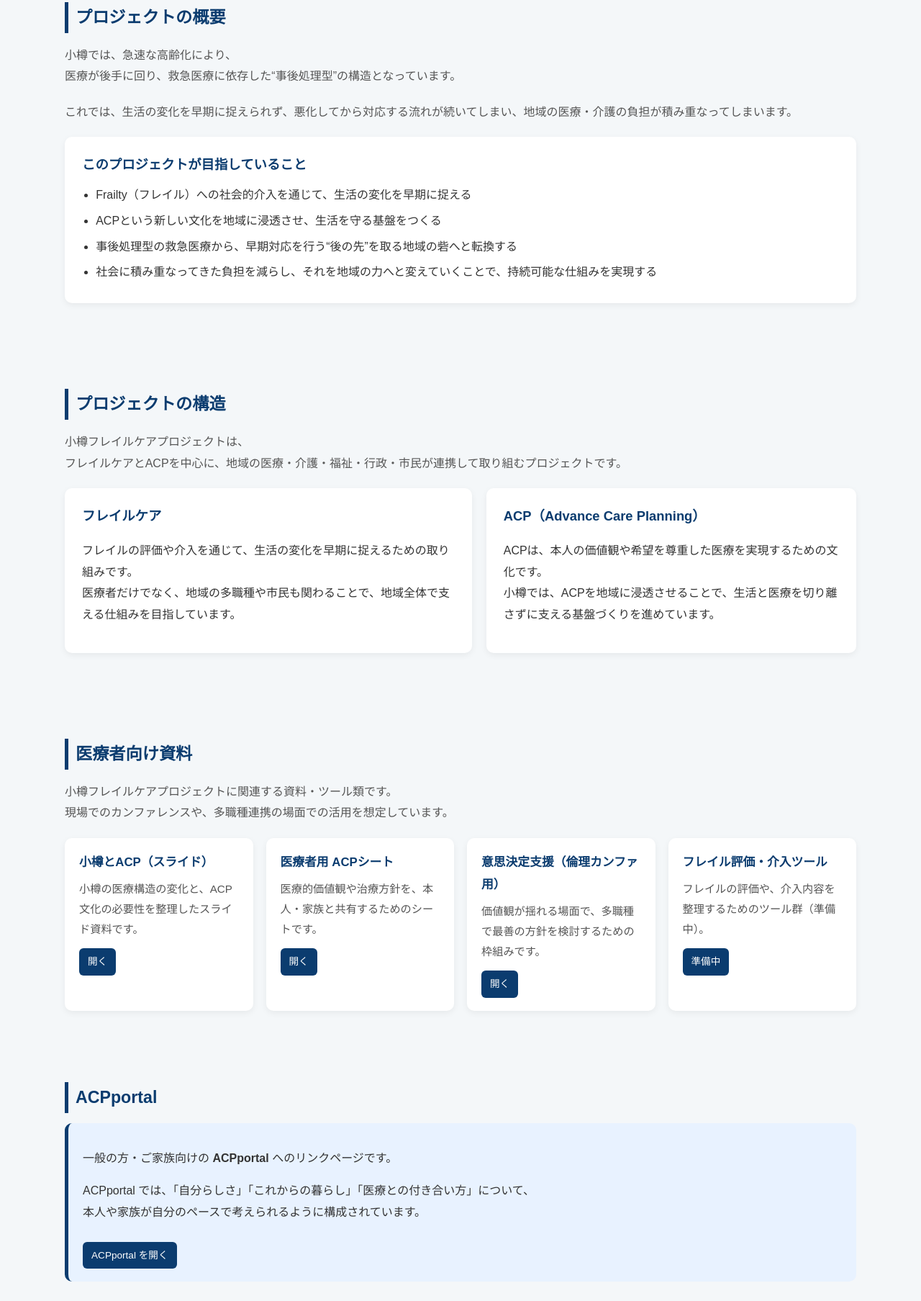
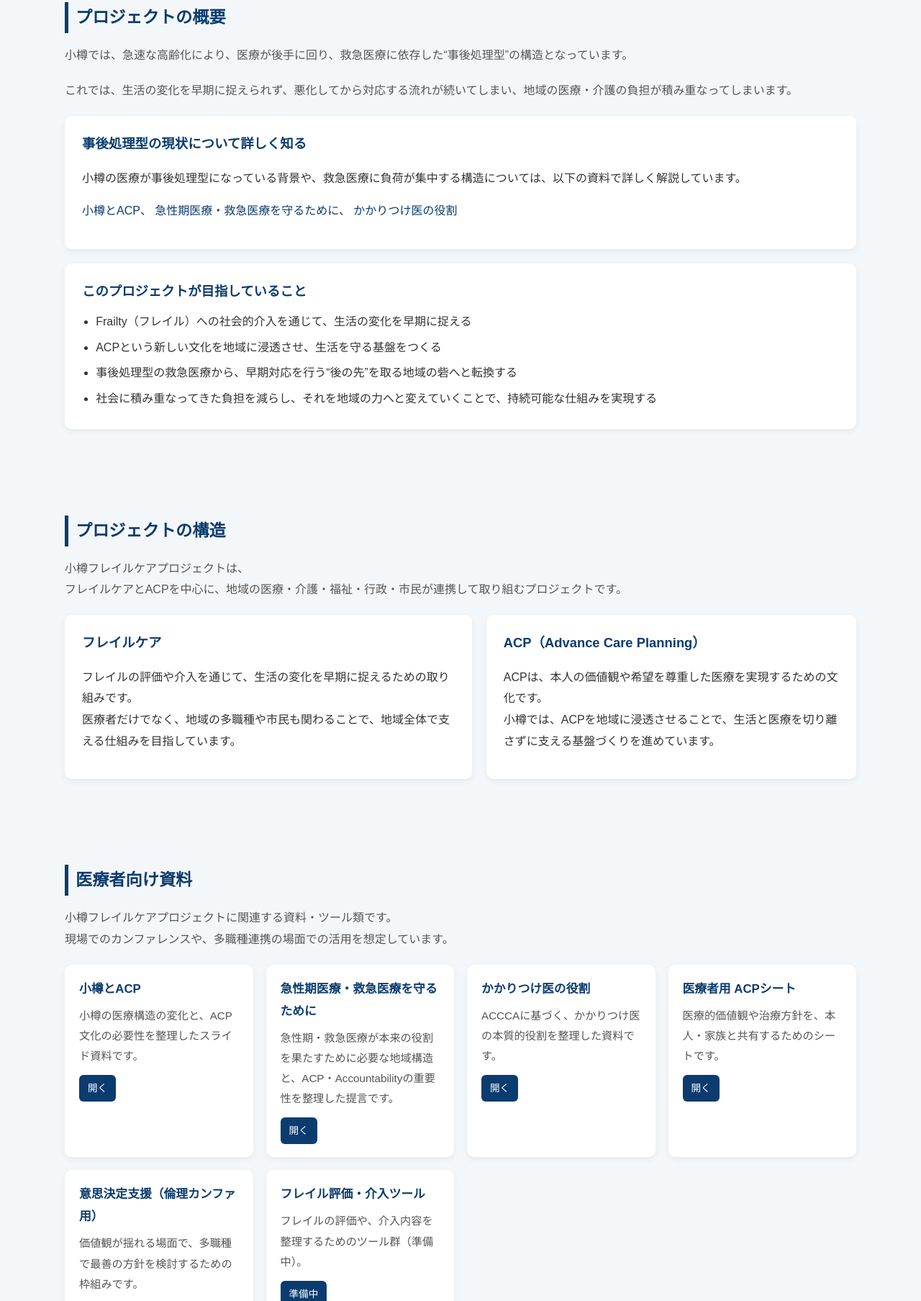
Before and after one commit to frailCareTeam/FrailCareProject, a plain HTML site: page index.html in a window 1280 px wide. Shown: the part 719-2526 px from the top of the page at 72% size. Drawn offline with Linux system fonts and the light colour scheme.

Commit message:
Update index.html

```diff
--- a/index.html
+++ b/index.html
@@ -359,14 +359,28 @@
 
 <section id="about" class="section">
   <h2>プロジェクトの概要</h2>
-<p class="section-lead">
-  小樽では、急速な高齢化により、<br>
-  医療が後手に回り、救急医療に依存した“事後処理型”の構造となっています。
-</p>
 
-<p class="section-lead">
-  これでは、生活の変化を早期に捉えられず、悪化してから対応する流れが続いてしまい、地域の医療・介護の負担が積み重なってしまいます。
-</p>
+  <p class="section-lead">
+    小樽では、急速な高齢化により、医療が後手に回り、救急医療に依存した“事後処理型”の構造となっています。
+  </p>
+
+  <p class="section-lead">
+    これでは、生活の変化を早期に捉えられず、悪化してから対応する流れが続いてしまい、地域の医療・介護の負担が積み重なってしまいます。
+  </p>
+
+  <!-- ★ 最適化した資料リンクパネル（繰り返しなし） -->
+  <div class="panel">
+    <h3>事後処理型の現状について詳しく知る</h3>
+    <p>
+      小樽の医療が事後処理型になっている背景や、救急医療に負荷が集中する構造については、以下の資料で詳しく解説しています。
+    </p>
+    <p>
+      <a href="小樽とACP.html">小樽とACP</a>、
+      <a href="急性期医療・救急医療を守るために.html">急性期医療・救急医療を守るために</a>、
+      <a href="Older.html" target="_blank" rel="noopener">かかりつけ医の役割</a>
+
+    </p>
+  </div>
 
   <div class="panel">
     <h3>このプロジェクトが目指していること</h3>
@@ -378,6 +392,7 @@
     </ul>
   </div>
 </section>
+
 
 <section id="structure" class="section">
   <h2>プロジェクトの構造</h2>
@@ -415,10 +430,20 @@
 
   <div class="resource-grid">
     <div class="resource-card">
-      <h3>小樽とACP（スライド）</h3>
+      <h3>小樽とACP</h3>
       <p>小樽の医療構造の変化と、ACP文化の必要性を整理したスライド資料です。</p>
       <a href="小樽とACP.html">開く</a>
     </div>
+  <div class="resource-card">
+  <h3>急性期医療・救急医療を守るために</h3>
+  <p>急性期・救急医療が本来の役割を果たすために必要な地域構造と、ACP・Accountabilityの重要性を整理した提言です。</p>
+  <a href="急性期医療・救急医療を守るために.html">開く</a>
+</div>
+<div class="resource-card">
+  <h3>かかりつけ医の役割</h3>
+  <p>ACCCAに基づく、かかりつけ医の本質的役割を整理した資料です。</p>
+  <a href="Older.html" target="_blank" rel="noopener">開く</a>
+</div>
 
     <div class="resource-card">
       <h3>医療者用 ACPシート</h3>
```
